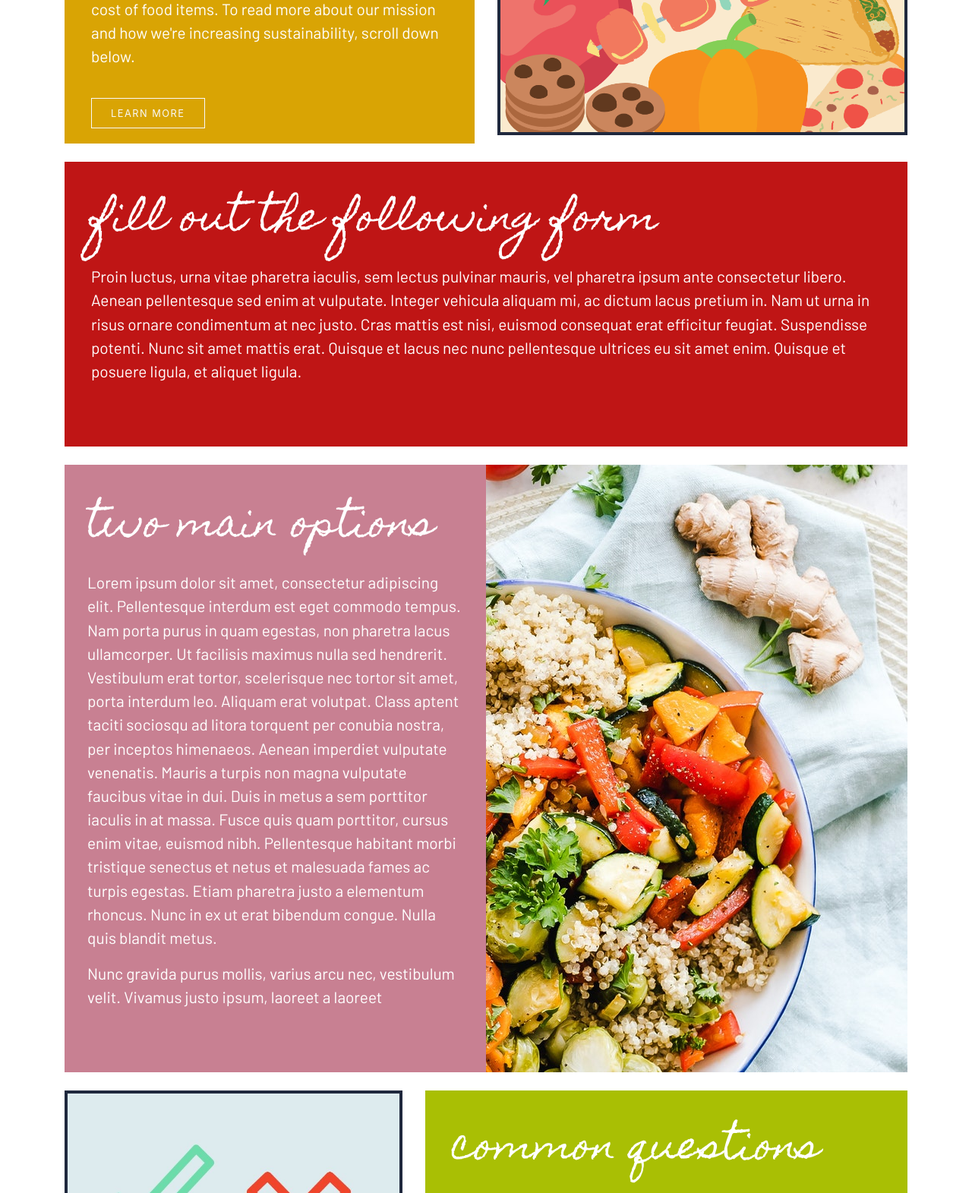
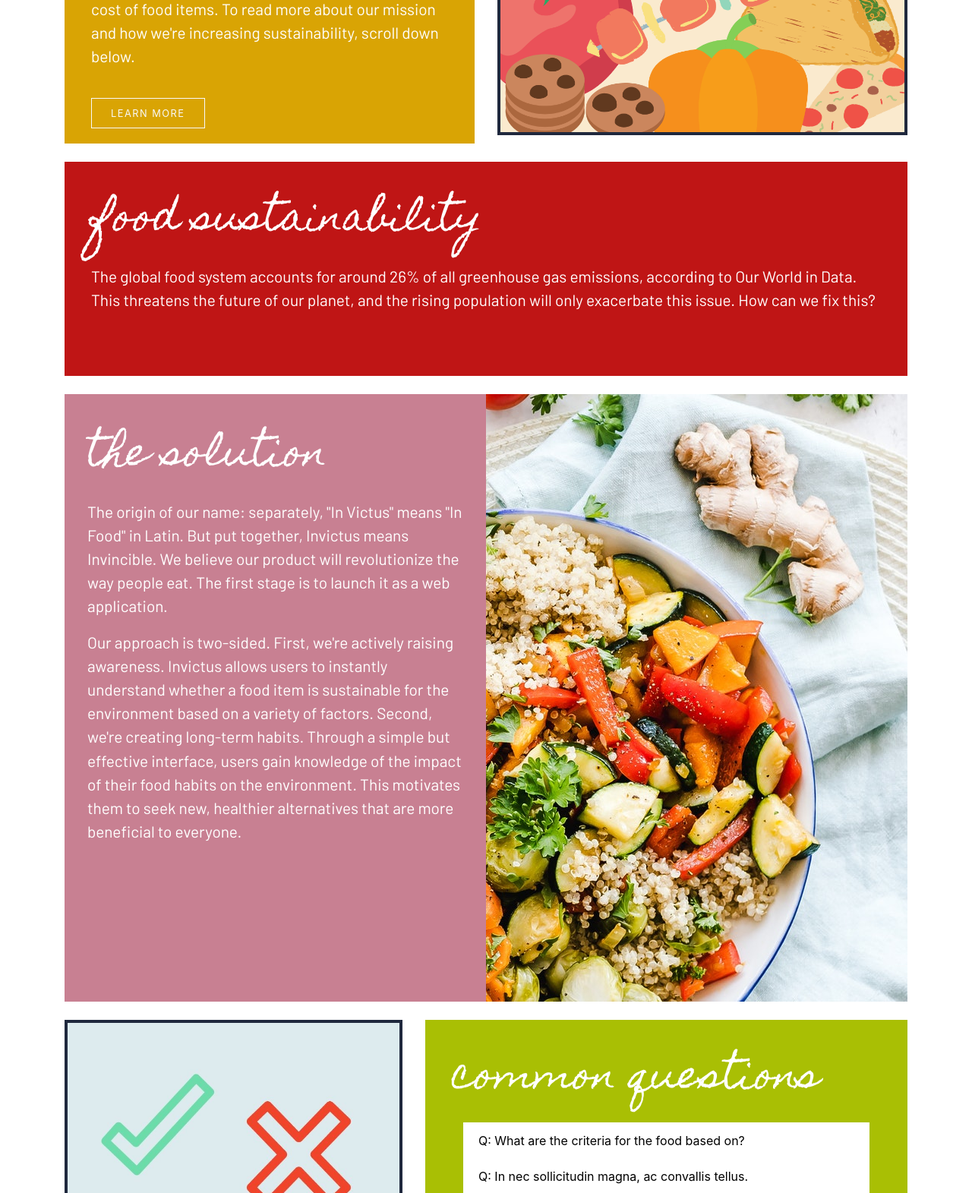
Before and after one commit to graceliu1/victus, a PHP site: page / in a window 1280 px wide. Shown: the part 1220-2791 px from the top of the page at 76% size. Run offline with PHP 8.4, Linux system fonts and the light colour scheme; some libraries are stand-ins or nearby versions; some web fonts are replaced.

Commit message:
Update index.php

```diff
--- a/index.php
+++ b/index.php
@@ -129,15 +129,13 @@
 
         <div class = "card-body">
             <div class = "card-title">
-                FILL OUT THE FOLLOWING FORM
+                Food sustainability
             </div>
             <p class = "large-paragraph">
-            Proin luctus, urna vitae pharetra iaculis, sem lectus pulvinar mauris, vel pharetra
-            ipsum ante consectetur libero. Aenean pellentesque sed enim at vulputate. Integer
-            vehicula aliquam mi, ac dictum lacus pretium in. Nam ut urna in risus ornare condimentum
-            at nec justo. Cras mattis est nisi, euismod consequat erat efficitur feugiat. Suspendisse
-             potenti. Nunc sit amet mattis erat. Quisque et lacus nec nunc pellentesque ultrices
-             eu sit amet enim. Quisque et posuere ligula, et aliquet ligula.
+            The global food system accounts for around 26% of all greenhouse gas
+            emissions, according to Our World in Data.  This threatens the future
+            of our planet, and the rising population will only exacerbate this
+            issue. How can we fix this?
             </p>
 
         </div>
@@ -153,21 +151,22 @@
         <div class = "card-body card-img-overlay overlay-content" style = "padding-left: 30px;">
         <br>
         <div class = "card-title">
-            Two main options
+        The solution
         </div>
 
         <p class = "large-paragraph">
-        Lorem ipsum dolor sit amet, consectetur adipiscing elit. Pellentesque interdum est eget commodo tempus. Nam porta purus in quam egestas,
-        non pharetra lacus ullamcorper. Ut facilisis maximus nulla sed hendrerit. Vestibulum erat tortor,
-         scelerisque nec tortor sit amet, porta interdum leo. Aliquam erat volutpat. Class aptent taciti
-         sociosqu ad litora torquent per conubia nostra, per inceptos himenaeos. Aenean imperdiet vulputate
-         venenatis. Mauris a turpis non magna vulputate faucibus vitae in dui. Duis in metus a sem porttitor
-          iaculis in at massa. Fusce quis quam porttitor, cursus enim vitae, euismod nibh. Pellentesque
-          habitant morbi tristique senectus et netus et malesuada fames ac turpis egestas. Etiam pharetra
-          justo a elementum rhoncus. Nunc in ex ut erat bibendum congue. Nulla quis blandit metus.
+        The origin of our name: separately, "In Victus" means "In Food" in Latin.
+        But put together, Invictus means Invincible. We believe our product will
+        revolutionize the way people eat. The first stage is to launch it as a
+        web application.
         </p>
         <p class = "large-paragraph">
-        Nunc gravida purus mollis, varius arcu nec, vestibulum velit. Vivamus justo ipsum, laoreet a laoreet
+        Our approach is two-sided. First, we're actively raising awareness. Invictus
+         allows users to instantly understand whether a food item is sustainable
+         for the environment based on a variety of factors.  Second, we're creating long-term habits.
+         Through a simple but effective interface, users gain knowledge of the
+         impact of their food habits on the environment. This motivates them
+         to seek new, healthier alternatives that are more beneficial to everyone.
         </p>
         </div>
     </div>
```
